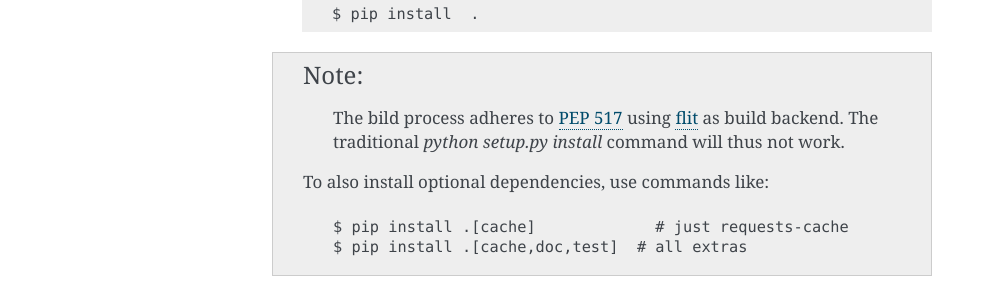
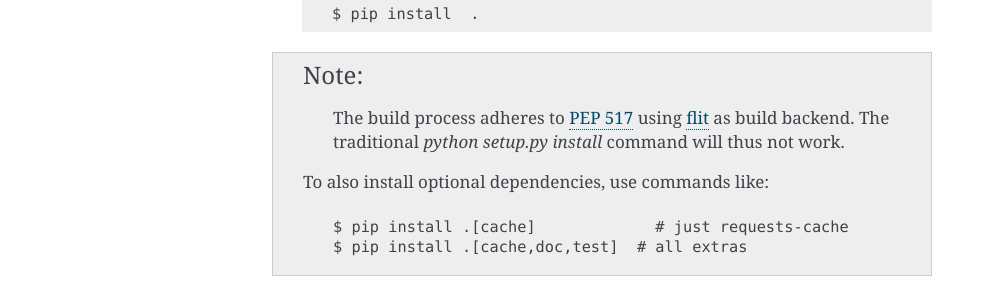
Before and after one commit to dr-leo/pandaSDMX, a Sphinx documentation site: the page built from doc/install.rst, in a window 1280 px wide. Shown: the part 1313-1613 px from the top of the page, without its empty margins (148-1141 px from the left). Built offline with Sphinx 7.4.7, drawn with Linux system fonts in a browser that asks for light colours; the version number is read from the project's files by our own code.

Commit message:
Fix required python version. Improve installation docs

```diff
--- a/doc/install.rst
+++ b/doc/install.rst
@@ -62,7 +62,8 @@
     $ pip install  .
 
 .. note::
-    The bild process adheres to `PEP 517 <https://www.python.org/dev/peps/pep-0517/>`_
+
+    The build process adheres to `PEP 517 <https://www.python.org/dev/peps/pep-0517/>`_
     using `flit <https://flit.readthedocs.io/en/latest/>`_ as build backend. The traditional
     `python     setup.py     install` command will thus not work.
 
--- a/pyproject.toml
+++ b/pyproject.toml
@@ -14,7 +14,7 @@
     "lxml >= 3.6",
     "pandas >= 1.0",
     "pydantic >= 1.1"]
-requires-python = "~=3.7.3"
+requires-python = ">=3.7.3 <4"
 keywords = "statistics, SDMX, pandas, data, economics, science"
 classifiers = [
 "Intended Audience :: Developers",
```
